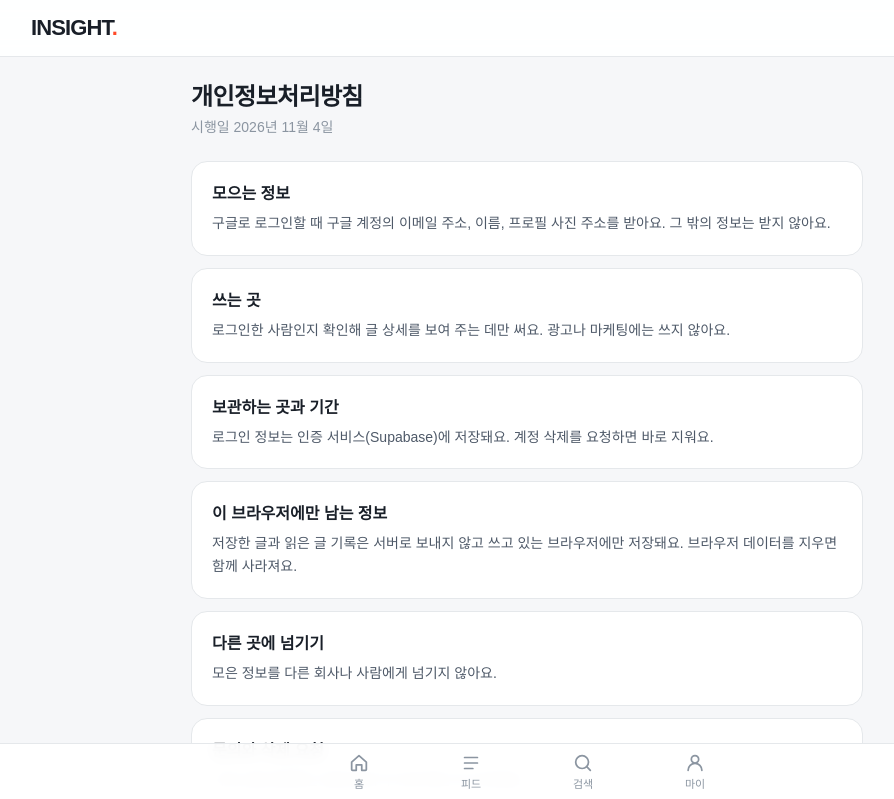
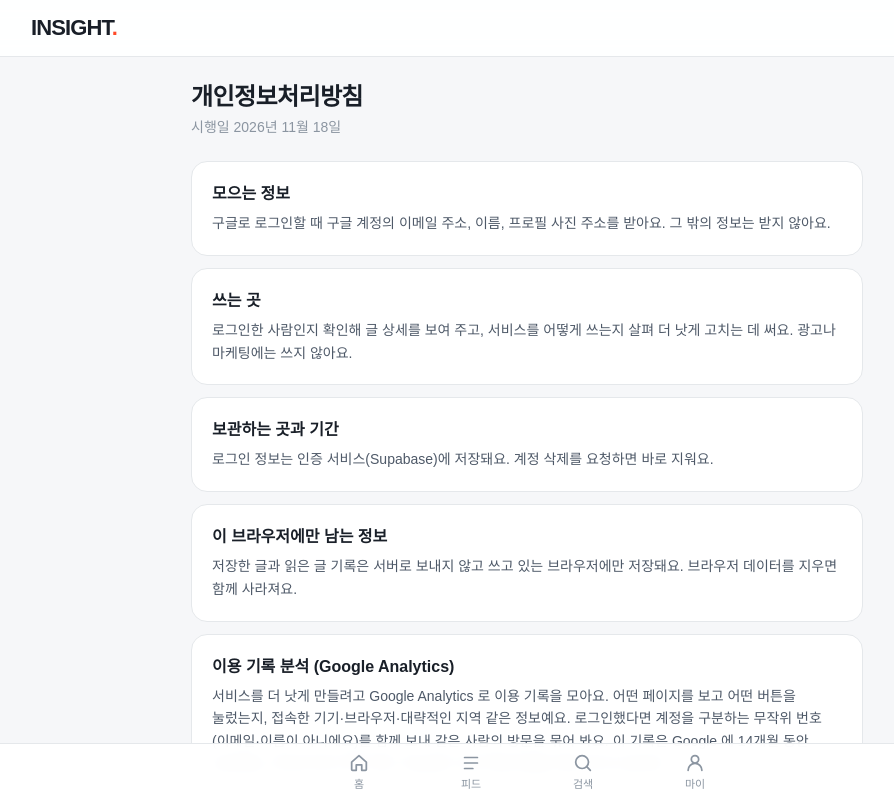
Before and after one commit to Hi-Study/study, a Next.js app in the folder yeongjin/techblog-archive-v2/: page /privacy in a window 1280 px wide. Shown: the top 799 px of the page, without its empty margins (113-1007 px from the left). Built offline with nearby package versions, Linux system fonts and the light colour scheme; no server answers; a web font is replaced by a local one.

Commit message:
docs(yeongjin): 개인정보처리방침에 Google Analytics 이용 기록 수집 안내 추가

```diff
--- a/yeongjin/techblog-archive-v2/src/app/privacy/page.tsx
+++ b/yeongjin/techblog-archive-v2/src/app/privacy/page.tsx
@@ -10,7 +10,7 @@ const ITEMS: { title: string; body: string }[] = [
   },
   {
     title: "쓰는 곳",
-    body: "로그인한 사람인지 확인해 글 상세를 보여 주는 데만 써요. 광고나 마케팅에는 쓰지 않아요.",
+    body: "로그인한 사람인지 확인해 글 상세를 보여 주고, 서비스를 어떻게 쓰는지 살펴 더 낫게 고치는 데 써요. 광고나 마케팅에는 쓰지 않아요.",
   },
   {
     title: "보관하는 곳과 기간",
@@ -21,8 +21,12 @@ const ITEMS: { title: string; body: string }[] = [
     body: "저장한 글과 읽은 글 기록은 서버로 보내지 않고 쓰고 있는 브라우저에만 저장돼요. 브라우저 데이터를 지우면 함께 사라져요.",
   },
   {
+    title: "이용 기록 분석 (Google Analytics)",
+    body: "서비스를 더 낫게 만들려고 Google Analytics 로 이용 기록을 모아요. 어떤 페이지를 보고 어떤 버튼을 눌렀는지, 접속한 기기·브라우저·대략적인 지역 같은 정보예요. 로그인했다면 계정을 구분하는 무작위 번호(이메일·이름이 아니에요)를 함께 보내 같은 사람의 방문을 묶어 봐요. 이 기록은 Google 에 14개월 동안 보관돼요. 브라우저의 추적 차단 기능(광고 차단 확장 등)을 켜면 모으지 않아요.",
+  },
+  {
     title: "다른 곳에 넘기기",
-    body: "모은 정보를 다른 회사나 사람에게 넘기지 않아요.",
+    body: "모은 정보를 다른 회사나 사람에게 팔거나 넘기지 않아요. 다만 로그인(Supabase)과 이용 기록 분석(Google Analytics)을 위해 해당 서비스에 정보가 저장돼요.",
   },
   {
     title: "문의와 삭제 요청",
@@ -34,7 +38,7 @@ export default function PrivacyPage() {
   return (
     <div className="mx-auto max-w-2xl">
       <h1 className="text-2xl font-bold tracking-tight">개인정보처리방침</h1>
-      <p className="mt-1 text-sm text-ink-3">시행일 2026년 11월 4일</p>
+      <p className="mt-1 text-sm text-ink-3">시행일 2026년 11월 18일</p>
       <ul className="mt-6 space-y-3">
         {ITEMS.map((x) => (
           <li key={x.title} className="rounded-2xl border border-line bg-surface p-5">
```
